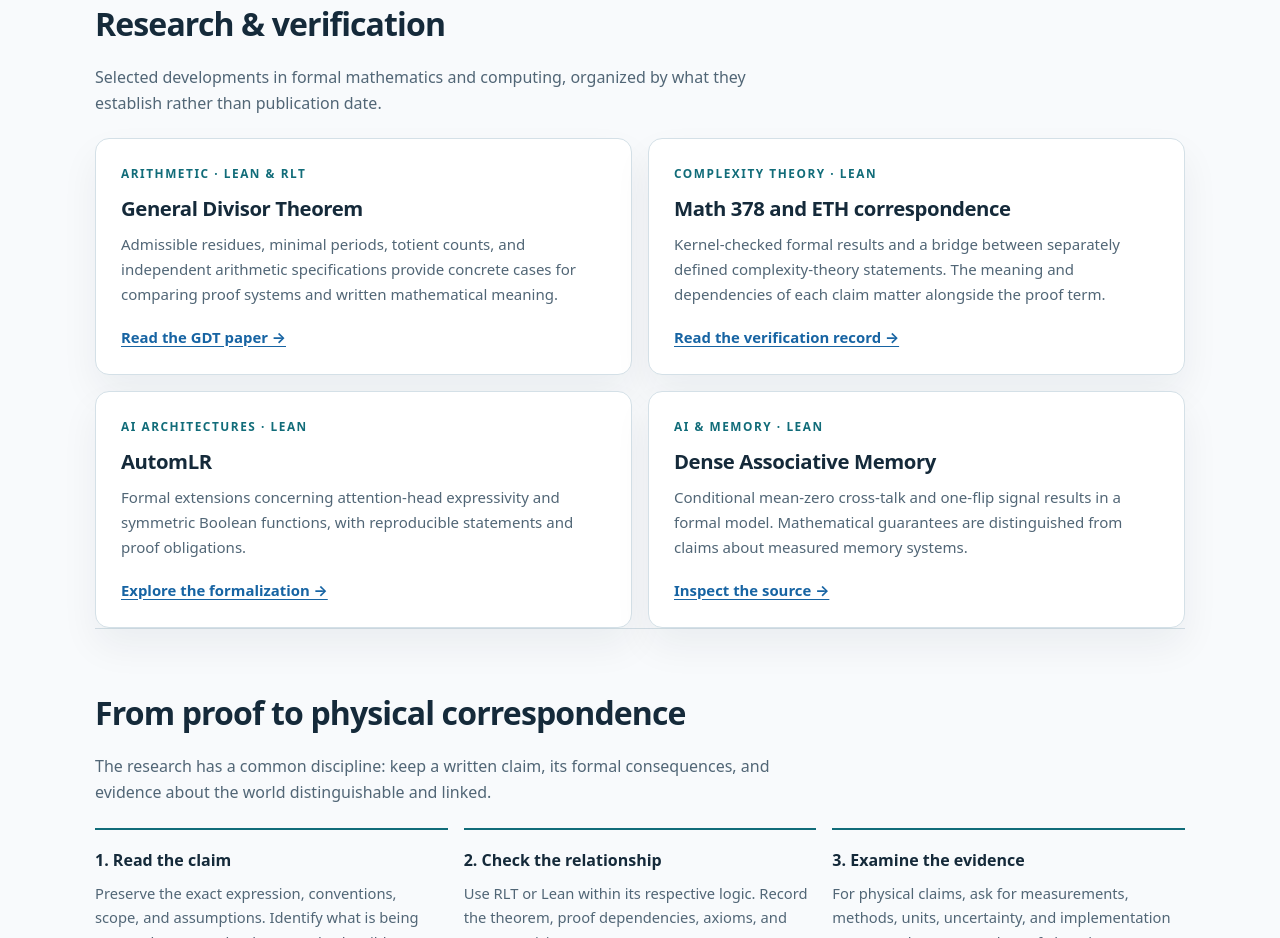
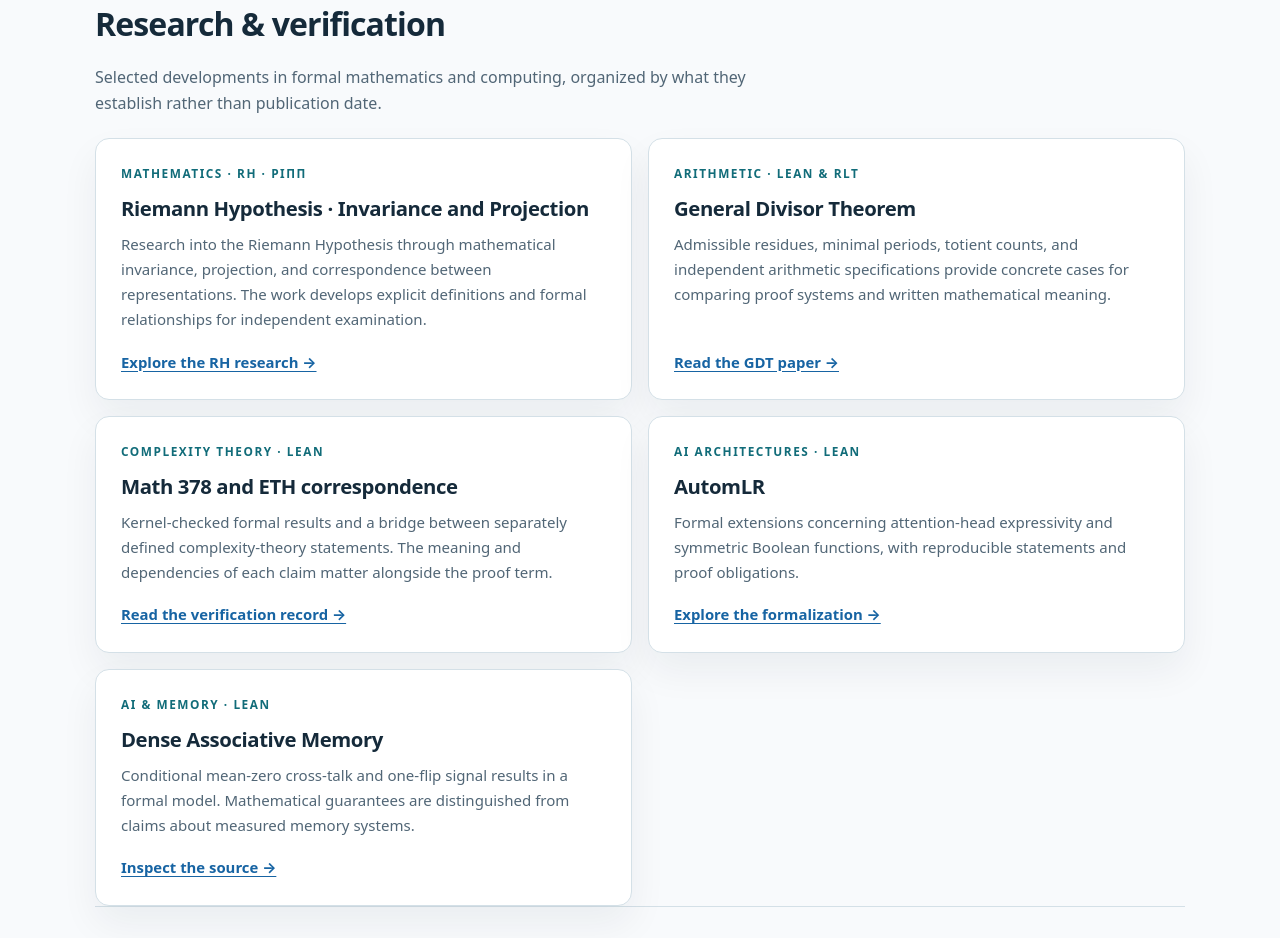
Before and after one commit to thinkthoughts/formalize, a plain HTML site: page index.html in a window 1280 px wide. Shown: the part 3240-4178 px from the top of the page. Drawn offline with Linux system fonts and the light colour scheme.

Commit message:
Update Riemann Hypothesis link and add project details
Updated the link for the Riemann Hypothesis research and added a new project section for the Riemann Hypothesis.

```diff
--- a/index.html
+++ b/index.html
@@ -67,7 +67,7 @@
 <div class="milestone"><span class="eyebrow">Architecture assessment</span><h3>RLT-ROADMAP-001</h3><p>Inventory of the implementation, original mathematics, trust boundaries, and next development dependencies.</p></div>
 <div class="milestone"><span class="eyebrow">Next · RLT-DEF-001</span><h3>Canonical definition registry</h3><p>Pinned definition identities, registered predicates, and more precise discovery reporting.</p></div>
 <div class="milestone"><span class="eyebrow">Planned · RLT-AGENT-001</span><h3>Submit a claim, receive an audit</h3><p>A local versioned JSON interface for certificates, sources, assumptions, and correspondence status.</p></div>
-<div class="milestone"><span class="eyebrow">Research</span><h3>Mathematical correspondence</h3><p>Modulo 30, Triplet N, PiπΠ, and <a class="text-link" href="/RH/">RH</a> as separately scoped research and formalization work.</p></div>
+<div class="milestone"><span class="eyebrow">Research</span><h3>Mathematical correspondence</h3><p>Modulo 30, Triplet N, PiπΠ, and <a class="text-link" href="https://translatepi.ai/RH">RH</a> as separately scoped research and formalization work.</p></div>
 </div>
 </section>
 <section aria-labelledby="audits-title" class="section" id="audits">
@@ -110,6 +110,12 @@
 <div class="section-head"><h2 id="research-title">Research &amp; verification</h2></div>
 <p class="section-desc">Selected developments in formal mathematics and computing, organized by what they establish rather than publication date.</p>
 <div class="projects">
+<article class="project">
+<span class="eyebrow">Mathematics · RH · PiπΠ</span>
+<h3>Riemann Hypothesis · Invariance and Projection</h3>
+<p>Research into the Riemann Hypothesis through mathematical invariance, projection, and correspondence between representations. The work develops explicit definitions and formal relationships for independent examination.</p>
+<a class="text-link" href="https://translatepi.ai/RH">Explore the RH research →</a>
+</article>
 <article class="project">
 <span class="eyebrow">Arithmetic · Lean &amp; RLT</span>
 <h3>General Divisor Theorem</h3>
```
